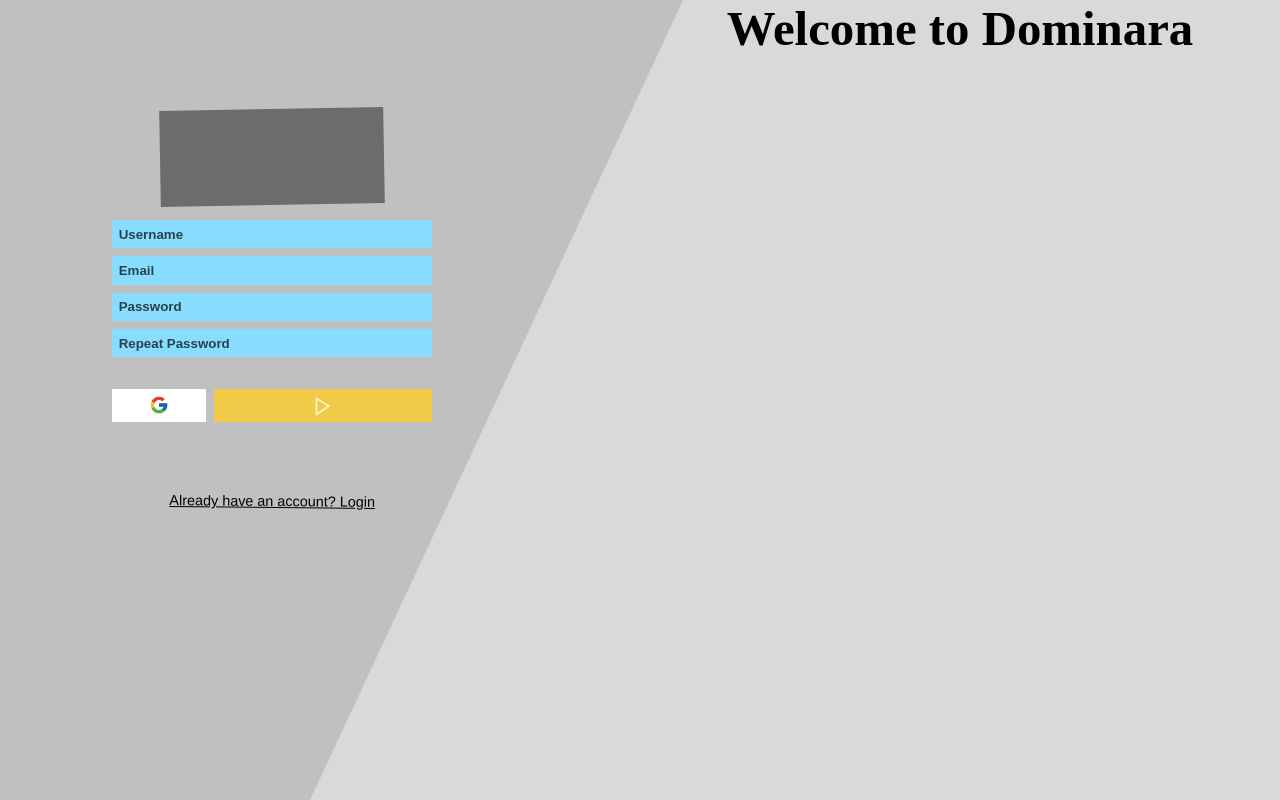
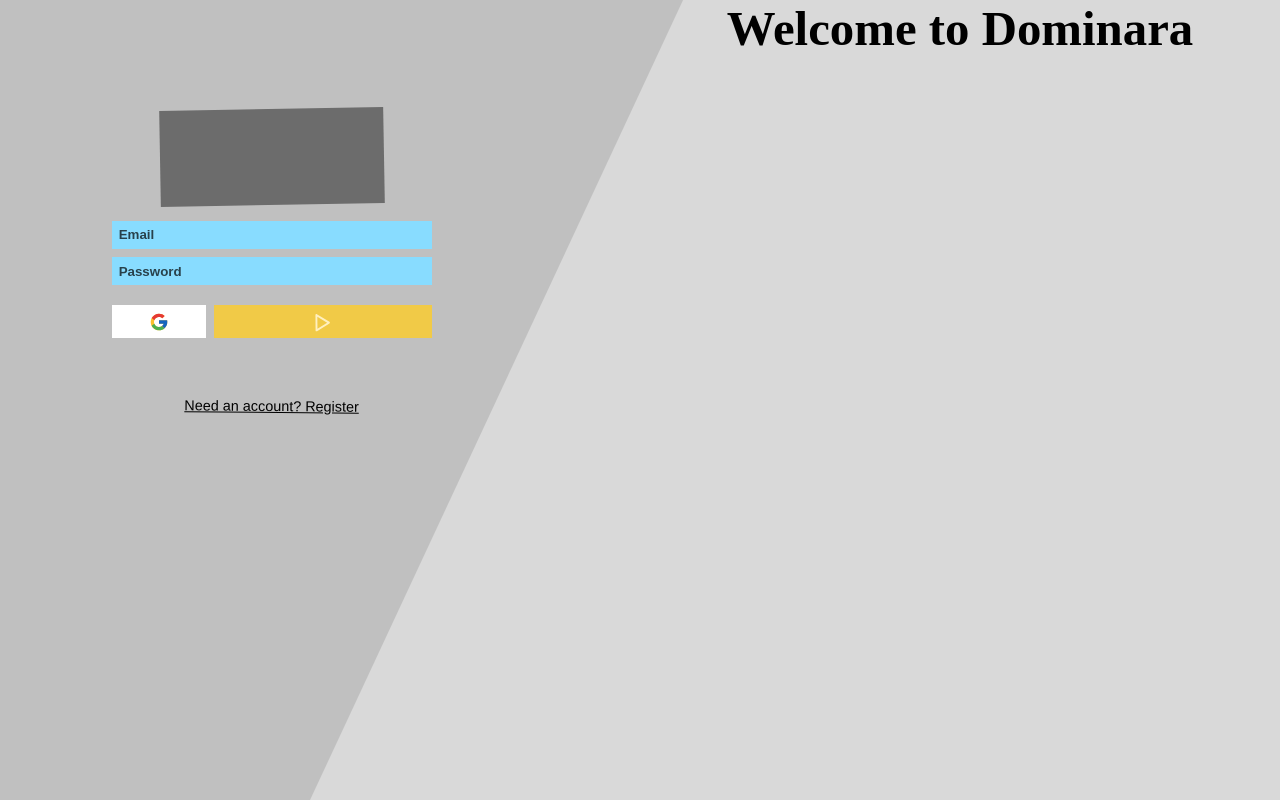
Before and after one commit to eloybercast/dominara, a React (Vite) app: page /auth in a window 1280 px wide. Built offline with nearby package versions, Linux system fonts and the light colour scheme.

Commit message:
Enhance App component to clear caches on mount and update AuthForm to default to login state

```diff
--- a/src/App.jsx
+++ b/src/App.jsx
@@ -1,11 +1,16 @@
-import React from "react";
+import React, { useEffect } from "react";
 import { BrowserRouter as Router, Routes, Route } from "react-router-dom";
 import Home from "./pages/Home/Home";
 import Updates from "./pages/Updates/Updates";
 import Auth from "./pages/Auth/Auth";
 import ProtectedRoute from "./components/ProtectedRoute";
+import { clearAllCaches } from "./stores";
 
 const App = () => {
+  useEffect(() => {
+    clearAllCaches();
+  }, []);
+
   return (
     <Router>
       <Routes>
--- a/src/pages/Auth/components/AuthForm/AuthForm.jsx
+++ b/src/pages/Auth/components/AuthForm/AuthForm.jsx
@@ -3,10 +3,9 @@ import styles from "./AuthForm.module.scss";
 import Login from "./components/Login/Login";
 import Register from "./components/Register/Register";
 import { AnimatePresence, motion } from "framer-motion";
-import useAuthStore from "../../../../stores/auth";
 
 const AuthForm = () => {
-  const [isLogin, setIsLogin] = useState(false);
+  const [isLogin, setIsLogin] = useState(true);
 
   const toggleForm = () => {
     setIsLogin(!isLogin);
--- /dev/null
+++ b/src/stores/index.js
@@ -0,0 +1,7 @@
+import useAuthStore from "./auth";
+
+export const clearAllCaches = () => {
+  useAuthStore.getState().clearFormData();
+};
+
+export { useAuthStore };
```
